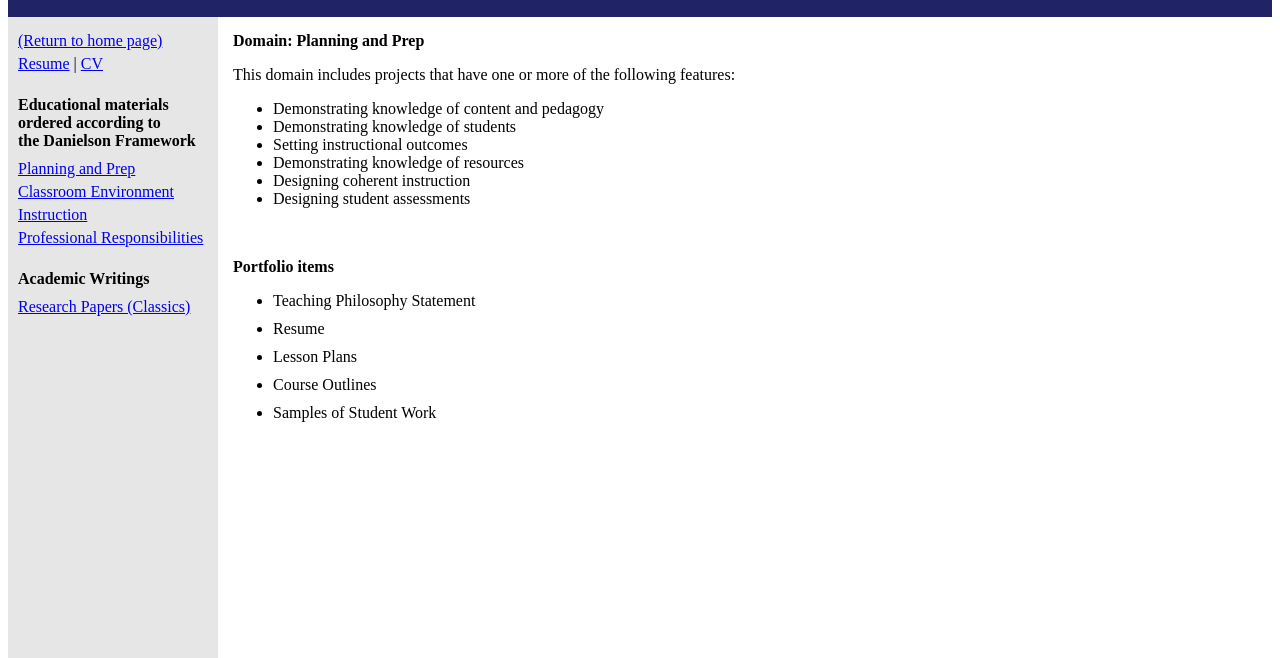
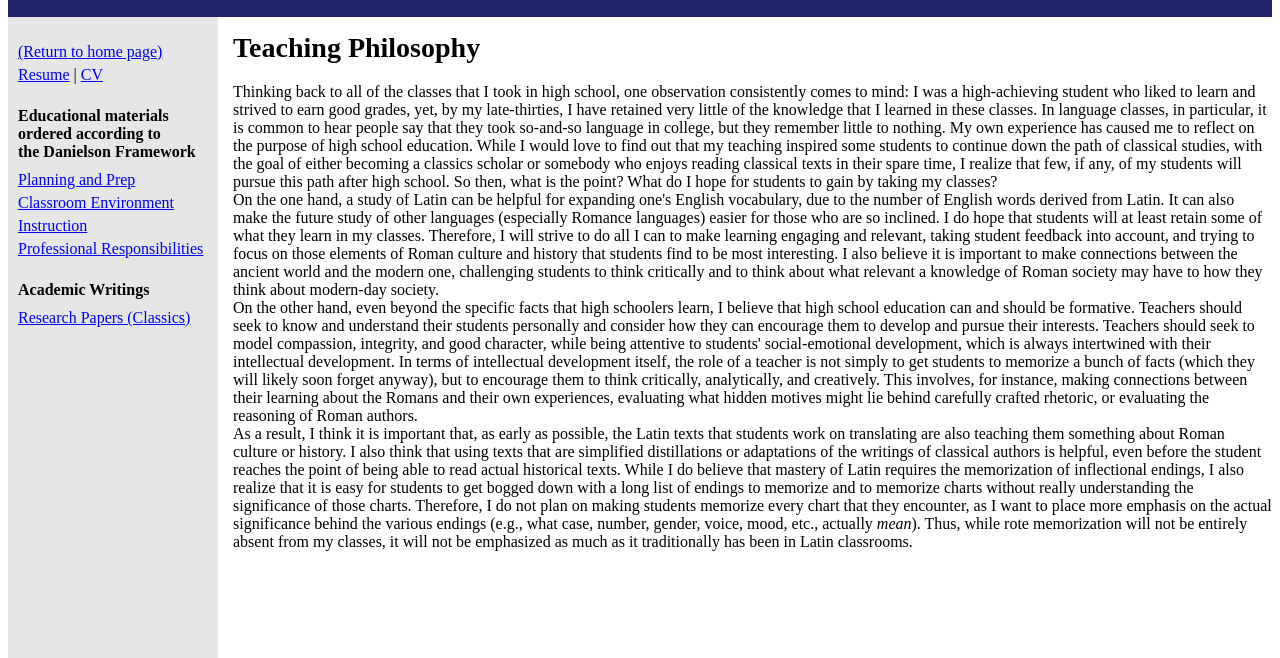
Before and after one commit to rgroene/rgroene.github.io, a plain HTML site: page planning/philosophy.html in a window 1280 px wide. Shown: the part 142-800 px from the top of the page. Drawn offline with Linux system fonts and the light colour scheme.

Commit message:
strategy

```diff
--- a/planning/philosophy.html
+++ b/planning/philosophy.html
@@ -28,53 +28,41 @@
 				<div class="toc_item"><a href="classicspapers.html">Research Papers (Classics)</a></div>
 			</div>
 			<div id="bodytext">
-				<p><strong>Domain: Planning and Prep</strong></p>
-				<p>This domain includes projects that have one or more of the following features:</p>
-				<ul>
-					<li>Demonstrating knowledge of content and pedagogy</li>
-					<li>Demonstrating knowledge of students</li>
-					<li>Setting instructional outcomes</li>
-					<li>Demonstrating knowledge of resources</li>
-					<li>Designing coherent instruction</li>
-					<li>Designing student assessments</li>
-				</ul>
+				<h1><strong>Teaching Philosophy </strong></h1>
+				<p>
+					Thinking back to all of the classes that I took in high school, one observation consistently comes to mind:
+					I was a high-achieving student who liked to learn and strived to earn good grades, yet, by my late-thirties, I
+					have retained very little of the knowledge that I learned in these classes. In language classes, in particular, it
+					is common to hear people say that they took so-and-so language in college, but they remember little to nothing. My
+					own experience has caused me to reflect on the purpose of high school education. While I would love to find out that my
+					teaching inspired some students to continue down the path of classical studies, with the goal of either becoming a classics
+					scholar or somebody who enjoys reading classical texts in their spare time, I realize that few, if any, of my students will
+					pursue this path after high school. So then, what is the point? What do I hope for students to gain by taking my classes?
+					<br />
+					On the one hand, a study of Latin can be helpful for expanding one's English vocabulary, due to the number of English words derived
+					from Latin. It can also make the future study of other languages (especially Romance languages) easier for those who are so inclined.
+					I do hope that students will at least retain some of what they learn in my classes. Therefore, I will strive to do all I can to make learning
+					engaging and relevant, taking student feedback into account, and trying to focus on those elements of Roman culture and history that students
+					find to be most interesting. I also believe it is important to make connections between the ancient world and the modern one, challenging students
+					to think critically and to think about what relevant a knowledge of Roman society may have to how they think about modern-day society.
+					<br />
+					On the other hand, even beyond the specific facts that high schoolers learn, I believe that high school education can and should be formative.
+					Teachers should seek to know and understand their students personally and consider how they can encourage them to develop and pursue their interests.
+					Teachers should seek to model compassion, integrity, and good character, while being attentive to students' social-emotional development, which is always
+					intertwined with their intellectual development. In terms of intellectual development itself, the role of a teacher is not simply to get students to memorize
+					a bunch of facts (which they will likely soon forget anyway), but to encourage them to think critically, analytically, and creatively. This involves, for instance,
+					making connections between their learning about the Romans and their own experiences, evaluating what hidden motives might lie behind carefully crafted rhetoric,
+					or evaluating the reasoning of Roman authors.
+					<br />
+					As a result, I think it is important that, as early as possible, the Latin texts that students work on translating are also teaching them something about Roman
+					culture or history. I also think that using texts that are simplified distillations or adaptations of the writings of classical authors is helpful, even before
+					the student reaches the point of being able to read actual historical texts. While I do believe that mastery of Latin requires the memorization of inflectional endings,
+					I also realize that it is easy for students to get bogged down with a long list of endings to memorize and to memorize charts without really understanding the significance
+					of those charts. Therefore, I do not plan on making students memorize every chart that they encounter, as I want to place more emphasis on the actual significance behind
+					the various endings (e.g., what case, number, gender, voice, mood, etc., actually <em>mean</em>). Thus, while rote memorization will not be entirely absent from my classes,
+					it will not be emphasized as much as it traditionally has been in Latin classrooms.
+				</p>
 				<br />
-				<p><strong>Portfolio items</strong></p>
-				<ul id="portfolio_items">
-					<li>
-						Teaching Philosophy Statement
-					</li>
-					<li>
-						Resume
-					</li>
-					<li>
-						Lesson Plans
-					</li>
-					<li>
-						Course Outlines
-					</li>
-					<li>
-						Samples of Student Work
-					</li>
-					<!--
-					<li><a target="_blank" rel="noopener noreferrer" href="https://docs.google.com/document/d/1qA4gc2woxKMMawIkPBjgvppdu4x9P4Ke/copy">
-						Example Lesson Plan: Introducing Vergil's <em>Aeneid</em></a>
-						- This lesson plan covers 4 days (3 hours) of instruction. Please note that while this lesson plan does not include
-						the various resources mentioned in this document, some of the resources mentioned (or similar ones) can be found if in
-						my example learning module, which is included in the <a href="instruction.html">"Instruction"</a> section of my portfolio.
-					</li>
-					<li><a target="_blank" rel="noopener noreferrer" href="https://docs.google.com/document/d/1N3rpMhm3kDDFayCeoQAfRMw_cScbXetA/copy">
-						Example Lesson Plan: Noun Case Activity</a>
-						- This is a much shorter and less detailed lesson plan for a fun activity in which students represent words in a Latin sentence and act it out!
-						See also this <a target="_blank" rel="noopener noreferrer" href="https://drive.google.com/file/d/1CFahzQIsrkuZsioYiL7ozeN5IfLFdlOF/view?usp=sharing">video presentation</a> to be used with the lesson plan.
-					</li>
-					<li><a target="_blank" rel="noopener noreferrer" href="https://docs.google.com/document/d/1gfLEzTaXt6FCtU6k7UOiW0v0Ogb1n8yvitDy9w-afAw/copy">
-						Content Curation: Introducing Latin Epigraphy</a>
-						- This is a curated set of links to materials for students to learn about Latin epigraphy. It also includes
-						a worksheet portion for students to practice what they've learned.
-					</li>
-					-->
-				</ul>
 			</div>
 		</div>
 	</div>
```
Also changed, not shown: planning.html (+2 -1 lines).
